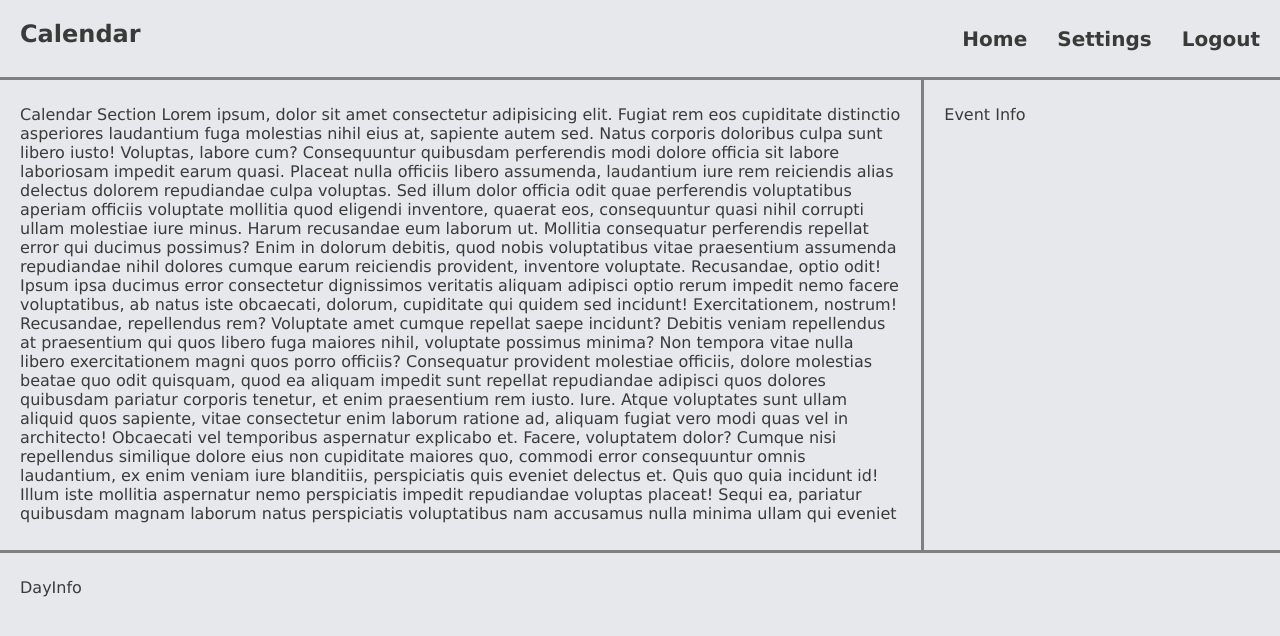
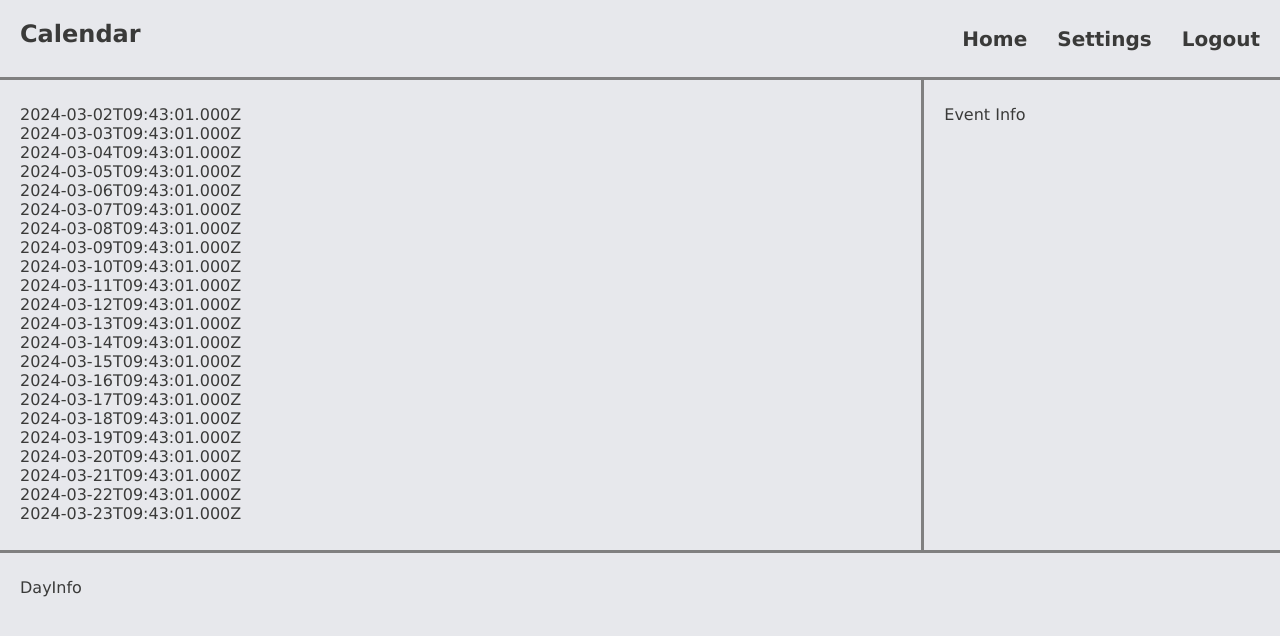
Before and after one commit to encodexed/calendar, a React (Vite) app: page / in a window 1280 px wide. Shown: the top 636 px of the page. Built offline with nearby package versions, Linux system fonts and the light colour scheme.

Commit message:
adds calendar component with individual dates over approx 3.25 years

```diff
--- /dev/null
+++ b/src/components/Calendar/Calendar.module.scss
@@ -0,0 +1,7 @@
+.calendar {
+	width: 70%;
+	height: calc(100% - 50px);
+	overflow: scroll;
+	margin: 25px 20px;
+	// overscroll-behavior: none;
+}
--- /dev/null
+++ b/src/components/Calendar/Calendar.tsx
@@ -0,0 +1,27 @@
+import { useState } from "react";
+import styles from "./Calendar.module.scss";
+import { ICalendarDay } from "../../services/interfaces";
+import { getCalendarDays } from "../../services/scripts";
+
+// get today's date
+// get the date 3 months ago
+// get the date 3 years in advance
+// check list of events called in from the server, and attach those events to the days
+// render cards from 3 months prior to 3 years in advance
+// highlight and focus (in state and css) today's card
+
+const Calendar = () => {
+	const [calendarDays, setCalendarDays] = useState<ICalendarDay[]>(
+		getCalendarDays()
+	);
+
+	return (
+		<section className={styles.calendar}>
+			{calendarDays.map((day) => {
+				return <div key={day.date.toISOString()}>{day.date.toISOString()}</div>;
+			})}
+		</section>
+	);
+};
+
+export default Calendar;
--- /dev/null
+++ b/src/components/DayCard/DayCard.tsx
@@ -0,0 +1,5 @@
+const DayCard = () => {
+	return <div>DayCard</div>;
+};
+
+export default DayCard;
--- a/src/components/MidSection/MidSection.module.scss
+++ b/src/components/MidSection/MidSection.module.scss
@@ -2,14 +2,6 @@
 	height: calc(100vh - 330px);
 	width: 100%;
 	display: flex;
-
-	&_calendar {
-		width: 70%;
-		height: calc(100% - 50px);
-		overflow: scroll;
-		margin: 25px 20px;
-		// overscroll-behavior: none;
-	}
 
 	&_event {
 		width: calc(30% - 20px);
--- a/src/components/MidSection/MidSection.tsx
+++ b/src/components/MidSection/MidSection.tsx
@@ -1,102 +1,10 @@
+import Calendar from "../Calendar/Calendar";
 import styles from "./MidSection.module.scss";
 
 const MidSection = () => {
 	return (
 		<main className={styles.main}>
-			<section className={styles.main_calendar}>
-				Calendar Section Lorem ipsum, dolor sit amet consectetur adipisicing
-				elit. Fugiat rem eos cupiditate distinctio asperiores laudantium fuga
-				molestias nihil eius at, sapiente autem sed. Natus corporis doloribus
-				culpa sunt libero iusto! Voluptas, labore cum? Consequuntur quibusdam
-				perferendis modi dolore officia sit labore laboriosam impedit earum
-				quasi. Placeat nulla officiis libero assumenda, laudantium iure rem
-				reiciendis alias delectus dolorem repudiandae culpa voluptas. Sed illum
-				dolor officia odit quae perferendis voluptatibus aperiam officiis
-				voluptate mollitia quod eligendi inventore, quaerat eos, consequuntur
-				quasi nihil corrupti ullam molestiae iure minus. Harum recusandae eum
-				laborum ut. Mollitia consequatur perferendis repellat error qui ducimus
-				possimus? Enim in dolorum debitis, quod nobis voluptatibus vitae
-				praesentium assumenda repudiandae nihil dolores cumque earum reiciendis
-				provident, inventore voluptate. Recusandae, optio odit! Ipsum ipsa
-				ducimus error consectetur dignissimos veritatis aliquam adipisci optio
-				rerum impedit nemo facere voluptatibus, ab natus iste obcaecati,
-				dolorum, cupiditate qui quidem sed incidunt! Exercitationem, nostrum!
-				Recusandae, repellendus rem? Voluptate amet cumque repellat saepe
-				incidunt? Debitis veniam repellendus at praesentium qui quos libero fuga
-				maiores nihil, voluptate possimus minima? Non tempora vitae nulla libero
-				exercitationem magni quos porro officiis? Consequatur provident
-				molestiae officiis, dolore molestias beatae quo odit quisquam, quod ea
-				aliquam impedit sunt repellat repudiandae adipisci quos dolores
-				quibusdam pariatur corporis tenetur, et enim praesentium rem iusto.
-				Iure. Atque voluptates sunt ullam aliquid quos sapiente, vitae
-				consectetur enim laborum ratione ad, aliquam fugiat vero modi quas vel
-				in architecto! Obcaecati vel temporibus aspernatur explicabo et. Facere,
-				voluptatem dolor? Cumque nisi repellendus similique dolore eius non
-				cupiditate maiores quo, commodi error consequuntur omnis laudantium, ex
-				enim veniam iure blanditiis, perspiciatis quis eveniet delectus et. Quis
-				quo quia incidunt id! Illum iste mollitia aspernatur nemo perspiciatis
-				impedit repudiandae voluptas placeat! Sequi ea, pariatur quibusdam
-				magnam laborum natus perspiciatis voluptatibus nam accusamus nulla
-				minima ullam qui eveniet quos quod quidem unde? Lorem ipsum, dolor sit
-				amet consectetur adipisicing elit. Adipisci ducimus velit hic dolor
-				nulla ex iusto, odit eveniet nemo molestiae amet ab dolorem enim
-				repudiandae fuga. Autem laboriosam officiis perferendis. Et, assumenda
-				tempora natus quisquam dignissimos ab ex iusto. Eius sequi repudiandae
-				quibusdam explicabo porro optio error amet est soluta recusandae
-				deserunt alias, tenetur laudantium dolores iusto excepturi ab iure.
-				Culpa iusto voluptatem in voluptates rerum, impedit quidem harum
-				quibusdam hic. Eos alias veritatis esse iure expedita maiores ipsa quos
-				unde, dignissimos dolorum sit culpa odio aperiam sapiente nisi quaerat.
-				Id aut culpa a? Laboriosam labore veritatis natus animi numquam esse,
-				pariatur accusamus! Incidunt quibusdam consequatur voluptas accusantium
-				vero exercitationem repudiandae facere, non optio vitae pariatur autem
-				itaque mollitia natus. Cum quae debitis quo rerum autem quia dignissimos
-				velit consectetur impedit veniam, voluptates culpa vero. Labore
-				reprehenderit accusamus sequi possimus inventore quo. Ex numquam
-				eligendi velit excepturi fuga sit laborum. Numquam eaque dolore quaerat
-				laborum rem soluta, accusantium eius molestiae aliquid excepturi
-				sapiente voluptas, neque eligendi ducimus impedit ad fugiat voluptatibus
-				nam nisi illo! Architecto cupiditate saepe sapiente magnam adipisci!
-				Sapiente corrupti ut quas corporis unde possimus id velit nam aut at
-				odio vel porro fugit sint blanditiis, facere architecto voluptas placeat
-				nesciunt? Repellat numquam deleniti architecto est commodi dolores!
-				Repellat culpa perspiciatis quisquam provident sint, ullam tempora iste,
-				molestias corporis quas, doloribus repellendus voluptas saepe eveniet
-				itaque maiores eaque pariatur. Amet incidunt, eum quibusdam quis illum
-				adipisci debitis distinctio. Possimus laudantium non, officia quam velit
-				autem corrupti. Ratione vel ullam, porro rerum officiis cum, omnis,
-				quasi quisquam sed quia commodi assumenda error nesciunt libero
-				incidunt! Vero dicta illum officia! Inventore tenetur vitae, suscipit
-				laboriosam, rem id tempora, ex repudiandae ipsum in assumenda et labore
-				dolorum? Ipsum iste, velit quasi modi quas nihil culpa quos distinctio,
-				corrupti repudiandae unde maxime? Molestias eveniet culpa deleniti
-				delectus a nulla quasi at in cumque nisi placeat deserunt suscipit
-				perspiciatis dolore, accusantium voluptatem quae adipisci nostrum autem,
-				facere excepturi. Soluta reiciendis eligendi fuga tenetur. Eligendi
-				nostrum optio, modi beatae itaque fugiat dolor, ipsam nemo recusandae
-				hic ipsa laboriosam aperiam sequi voluptates odit consequuntur dolores.
-				Deserunt, at fugiat. Consectetur magnam cupiditate ducimus, quisquam
-				aperiam consequatur. Expedita quibusdam fuga, ipsam ipsa quod earum
-				inventore explicabo ex libero at impedit autem nobis in dolore
-				recusandae. Illo excepturi consequuntur facere numquam quae a saepe eos
-				sunt, tempore consectetur? Assumenda rem nihil reiciendis, dignissimos
-				saepe minus voluptatem placeat recusandae. Voluptate dolor in aperiam
-				numquam, blanditiis accusantium eos excepturi veritatis explicabo itaque
-				quibusdam error iste porro facere possimus officia sit! Lorem ipsum
-				dolor sit, amet consectetur adipisicing elit. Commodi magnam dolor nihil
-				culpa debitis iusto accusantium numquam ab nobis. Quos velit nam autem
-				blanditiis ducimus voluptas hic cupiditate enim soluta! Aliquid ab aut
-				tempora laborum. Corrupti sequi modi sunt ipsum nesciunt, recusandae,
-				nam dolorem beatae ipsam placeat libero ab dolore quaerat adipisci ipsa
-				repellendus. Est fugiat voluptatum amet repellat qui! Enim sapiente quis
-				laborum ab quas eius voluptatibus temporibus quasi! Nostrum nisi
-				quisquam laborum nam animi sint esse asperiores harum, culpa cupiditate
-				voluptas, dolores quae doloribus exercitationem quibusdam fuga. Quis.
-				Reiciendis a recusandae quae maxime perferendis praesentium dicta rem
-				accusantium sapiente repellendus odit voluptatum, sit, aspernatur omnis,
-				nesciunt facilis? Rem tenetur corrupti doloribus ex, iste non recusandae
-				ratione sed perferendis!
-			</section>
+			<Calendar />
 			<aside className={styles.main_event}>Event Info</aside>
 		</main>
 	);
--- /dev/null
+++ b/src/services/interfaces.ts
@@ -0,0 +1,14 @@
+export interface ICalendarDay {
+	date: Date;
+	events: IEvent[];
+}
+
+export interface IEvent {
+	title: string;
+	startDT: Date;
+	finishDT: Date;
+	location: string;
+	body: string;
+	isRecurring: boolean;
+	recurInterval: string;
+}
--- /dev/null
+++ b/src/services/scripts.ts
@@ -0,0 +1,17 @@
+export const getCalendarDays = () => {
+	const daysArr = [];
+	const past = new Date();
+	past.setDate(past.getDate() - 90);
+
+	for (let i = -90; i < 740; i++) {
+		const nextDate = new Date();
+		nextDate.setDate(nextDate.getDate() + i);
+
+		daysArr.push({
+			date: nextDate,
+			events: [],
+		});
+	}
+
+	return daysArr;
+};
```
Also changed, not shown: src/components/DayCard/DayCard.module.scss (added).
